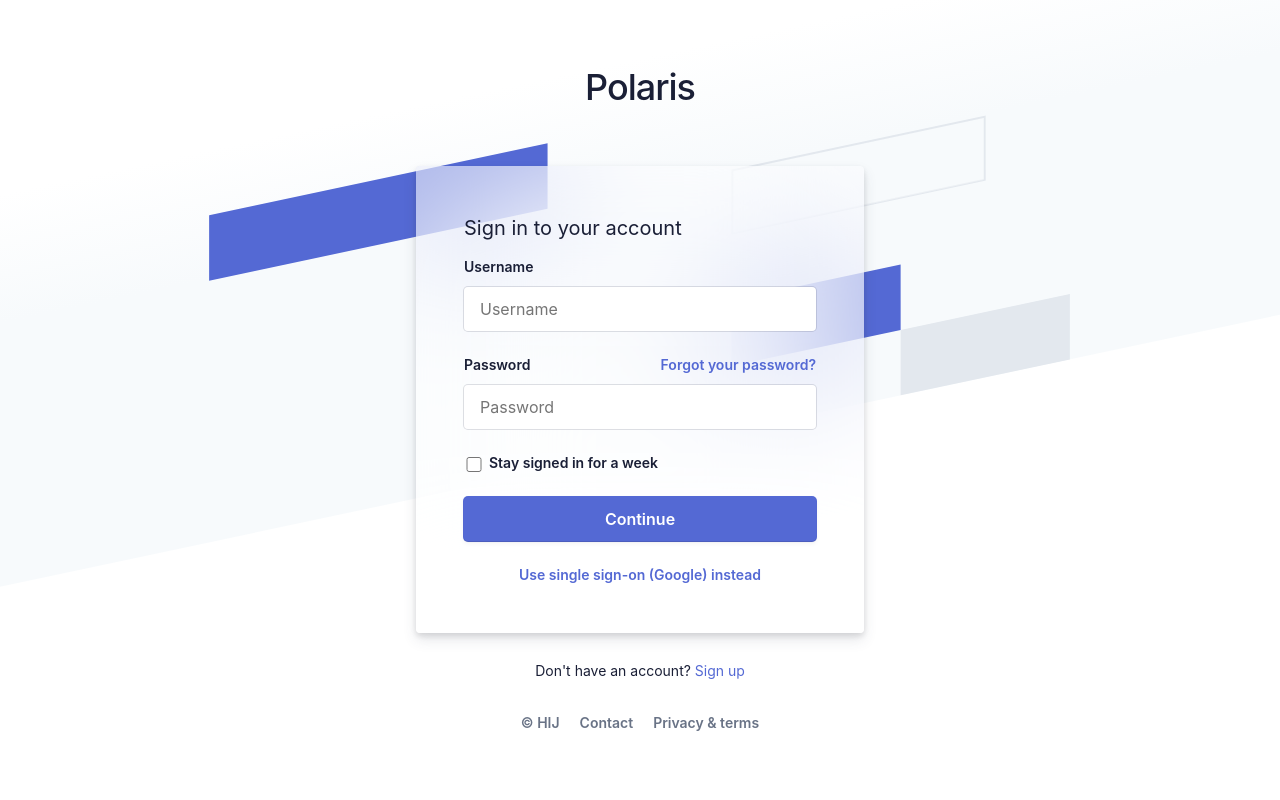
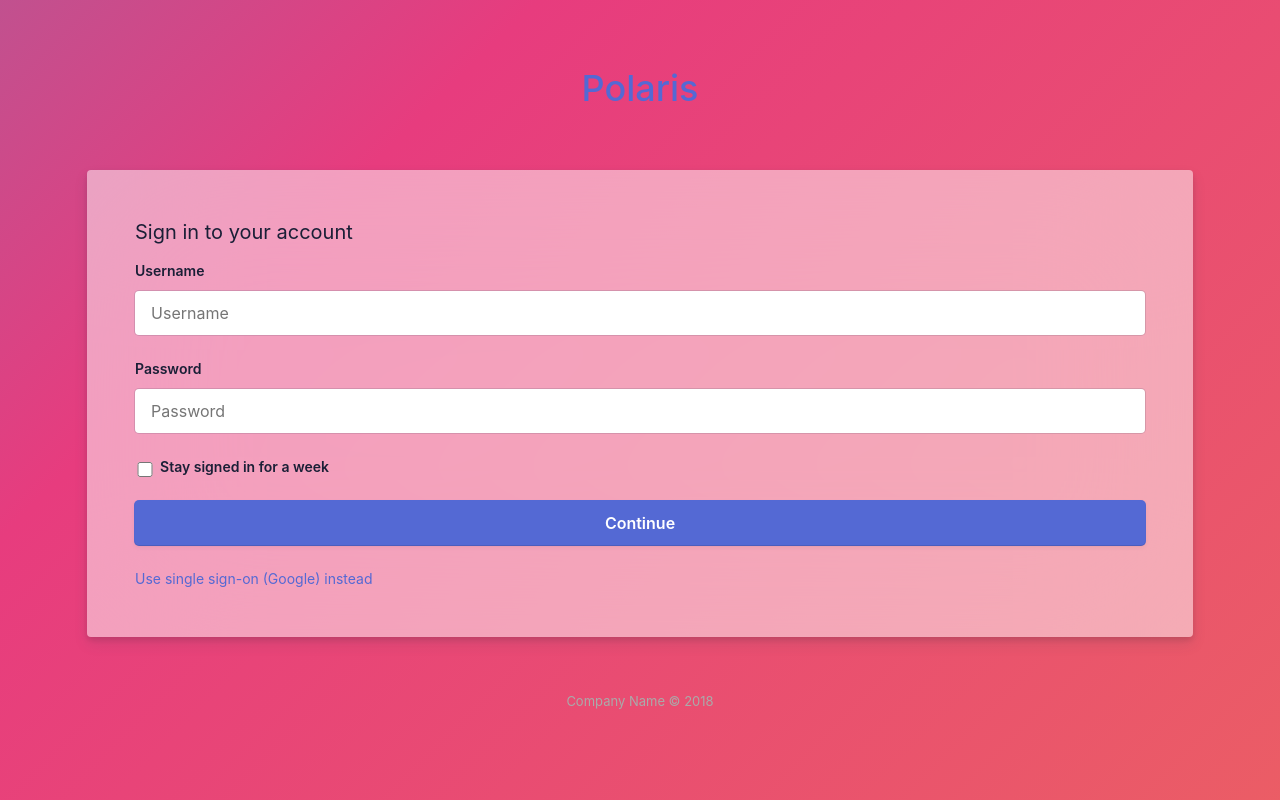
Before and after one commit to husainunwalla/College-Acceptance-Predictor, a Flask app: page /login in a window 1280 px wide. Run offline with Flask 2, Linux system fonts and the light colour scheme; parts of the project's set-up code (start-up, migrations or seed data) failed here and were passed over; some libraries are stand-ins or nearby versions.

Commit message:
ui changes

```diff
--- a/Application/static/styles/base.css
+++ b/Application/static/styles/base.css
@@ -7,153 +7,80 @@
   font-family: -apple-system, BlinkMacSystemFont, Segoe UI, Roboto,
     Helvetica Neue, Ubuntu, sans-serif;
 }
+
+html {
+  height: 100%;
+}
+
 body {
+  background: linear-gradient(-45deg, #ee7752, #e73c7e, #23a6d5, #23d5ab);
+  animation: gradient 15s ease infinite;
+  background-size: 400% 400%;
+  display: flex;
+  flex-direction: column;
   min-height: 100%;
-  background-color: #ffffff;
+  justify-content: center;
 }
-h1 {
-  letter-spacing: -1px;
+@keyframes gradient {
+	0% {
+		background-position: 0% 50%;
+	}
+	50% {
+		background-position: 100% 50%;
+	}
+	100% {
+		background-position: 0% 50%;
+	}
+}
+.title{
+  padding: 2%;
+  color:#5469d4
 }
 a {
   color: #5469d4;
   text-decoration: unset;
 }
-.login-root {
-  background: #fff;
-  display: flex;
-  width: 100%;
-  min-height: 100vh;
-  overflow: hidden;
-}
-.loginbackground {
-  min-height: 692px;
-  position: fixed;
-  bottom: 0;
-  left: 0;
-  right: 0;
-  top: 0;
-  z-index: 0;
-  overflow: hidden;
-}
-.animationRightLeft {
-  animation: animationRightLeft 10s ease-in-out infinite;
-}
-.animationLeftRight {
-  animation: animationLeftRight 10s ease-in-out infinite;
-}
-.tans3s {
-  animation: animationLeftRight 10s ease-in-out infinite;
-}
-.tans4s {
-  animation: animationLeftRight 10s ease-in-out infinite;
-}
 
-@keyframes animationLeftRight {
-  0% {
-    transform: translateX(0px);
-  }
-  50% {
-    transform: translateX(1000px);
-  }
-  100% {
-    transform: translateX(0px);
-  }
-}
-
-@keyframes animationRightLeft {
-  0% {
-    transform: translateX(0px);
-  }
-  50% {
-    transform: translateX(-1000px);
-  }
-  100% {
-    transform: translateX(0px);
-  }
-}
-
-.flex-flex {
-  display: flex;
-}
-.align-center {
-  align-items: center;
-}
-.center-center {
-  align-items: center;
-  justify-content: center;
-}
-.box-root {
-  box-sizing: border-box;
-}
-.flex-direction--column {
-  -ms-flex-direction: column;
-  flex-direction: column;
-}
-.loginbackground-gridContainer {
-  display: -ms-grid;
-  display: grid;
-  -ms-grid-columns: [start] 1fr [left-gutter] (86.6px) [16] [left-gutter] 1fr
-    [end];
-  grid-template-columns: [start] 1fr [left-gutter] repeat(16, 86.6px) [left-gutter] 1fr [end];
-  -ms-grid-rows: [top] 1fr [top-gutter] (64px) [8] [bottom-gutter] 1fr [bottom];
-  grid-template-rows: [top] 1fr [top-gutter] repeat(8, 64px) [bottom-gutter] 1fr [bottom];
-  justify-content: center;
-  margin: 0 -2%;
-  transform: rotate(-12deg) skew(-12deg);
-}
-.box-divider--light-all-2 {
-  box-shadow: inset 0 0 0 2px #e3e8ee;
-}
-.box-background--blue {
-  background-color: #5469d4;
-}
-.box-background--white {
-  background-color: #ffffff;
-}
-.box-background--blue800 {
-  background-color: #212d63;
-}
-.box-background--gray100 {
-  background-color: #e3e8ee;
-}
-.box-background--cyan200 {
-  background-color: #7fd3ed;
-}
 .padding-top--64 {
   padding-top: 64px;
 }
+
 .padding-top--24 {
   padding-top: 24px;
 }
+
 .padding-top--48 {
   padding-top: 48px;
 }
+
 .padding-bottom--24 {
   padding-bottom: 24px;
 }
+
 .padding-bottom--48 {
   padding-bottom: 48px;
 }
+
 .padding-horizontal--48 {
   padding: 48px;
 }
+
 .padding-bottom--15 {
   padding-bottom: 15px;
 }
 
-.flex-justifyContent--center {
-  -ms-flex-pack: center;
-  justify-content: center;
-}
-
 .formbg {
   margin: 0px auto;
-  width: 90%;
+  width: fit-content;
+  min-width: 90%;
   background: rgba(255, 255, 255, 0.5);
   backdrop-filter: blur(75px);
   border-radius: 4px;
   box-shadow: rgba(60, 66, 87, 0.12) 0px 7px 14px 0px,
     rgba(0, 0, 0, 0.12) 0px 3px 6px 0px;
+}
+.formbg-outer {
+  padding: 2%;
 }
 span {
   display: block;
@@ -161,23 +88,15 @@ span {
   line-height: 28px;
   color: #1a1f36;
 }
+
 label {
   margin-bottom: 10px;
 }
-.reset-pass a,
+
 label {
   font-size: 14px;
   font-weight: 600;
   display: block;
-}
-.reset-pass > a {
-  text-align: right;
-  margin-bottom: 10px;
-}
-.grid--50-50 {
-  display: grid;
-  grid-template-columns: 50% 50%;
-  align-items: center;
 }
 
 .field input {
@@ -211,6 +130,7 @@ label {
     rgba(0, 0, 0, 0) 0px 0px 0px 0px, rgba(0, 0, 0, 0) 0px 0px 0px 0px,
     rgba(0, 0, 0, 0) 0px 0px 0px 0px;
 }
+
 input[type="submit"] {
   background-color: rgb(84, 105, 212);
   box-shadow: rgba(0, 0, 0, 0) 0px 0px 0px 0px, rgba(0, 0, 0, 0) 0px 0px 0px 0px,
@@ -221,7 +141,8 @@ input[type="submit"] {
   font-weight: 600;
   cursor: pointer;
 }
-button{
+
+button {
   font-size: 16px;
   line-height: 28px;
   padding: 8px 16px;
@@ -239,14 +160,17 @@ button{
   font-weight: 600;
   transition-duration: 0.4s;
 }
-input[type="submit"]:hover{
+
+input[type="submit"]:hover {
   color: rgb(84, 105, 212);
   background-color: #fff;
 }
-button:hover{
+
+button:hover {
   color: rgb(84, 105, 212);
   background-color: #fff;
 }
+
 .field-checkbox input {
   width: 20px;
   height: 15px;
@@ -254,29 +178,31 @@ button:hover{
   box-shadow: unset;
   min-height: unset;
 }
+
 .field-checkbox label {
   display: flex;
   align-items: center;
   margin: 0;
 }
-a.ssolink {
-  display: block;
-  text-align: center;
-  font-weight: 600;
-}
-.footer-link span {
-  font-size: 14px;
-  text-align: center;
-}
-.listing a {
-  color: #697386;
-  font-weight: 600;
-  margin: 0 10px;
-}
+
 .modal-backdrop {
   background: rgba(255, 255, 255, 0.5);
   backdrop-filter: blur(10px);
 }
-.modal-backdrop.in{
+
+.modal-backdrop.in {
   opacity: 1 !important;
 }
+.footer-basic {
+  margin-top: auto;
+  padding: 40px 0;
+  color: #4b4c4d;
+}
+
+.footer-basic .copyright {
+  margin-top: 15px;
+  text-align: center;
+  font-size: 13px;
+  color: #aaa;
+  margin-bottom: 0;
+}
--- a/Application/templates/base.html
+++ b/Application/templates/base.html
@@ -34,53 +34,16 @@
 
         </div>
     </div>
-
-    <div class="login-root">
-        <div class="box-root flex-flex flex-direction--column" style="min-height: 100vh;flex-grow: 1;">
-            <div class="loginbackground box-background--white padding-top--64">
-                <div class="loginbackground-gridContainer">
-                    <div class="box-root flex-flex" style="grid-area: top / start / 8 / end;">
-                        <div class="box-root"
-                            style="background-image: linear-gradient(white 0%, rgb(247, 250, 252) 33%); flex-grow: 1;">
-                        </div>
-                    </div>
-                    <div class="box-root flex-flex" style="grid-area: 4 / 2 / auto / 5;">
-                        <div class="box-root box-divider--light-all-2 animationLeftRight tans3s" style="flex-grow: 1;">
-                        </div>
-                    </div>
-                    <div class="box-root flex-flex" style="grid-area: 6 / start / auto / 4;">
-                        <div class="box-root box-background--blue animationLeftRight" style="flex-grow: 1;"></div>
-                    </div>
-                    <div class="box-root flex-flex" style="grid-area: 7 / 4 / auto / 6;">
-                        <div class="box-root box-background--gray100 animationLeftRight tans3s" style="flex-grow: 1;">
-                        </div>
-                    </div>
-                    <div class="box-root flex-flex" style="grid-area: 2 / 15 / auto / end;">
-                        <div class="box-root box-background--cyan200 animationRightLeft tans4s" style="flex-grow: 1;">
-                        </div>
-                    </div>
-                    <div class="box-root flex-flex" style="grid-area: 3 / 14 / auto / end;">
-                        <div class="box-root box-background--blue animationRightLeft" style="flex-grow: 1;"></div>
-                    </div>
-                    <div class="box-root flex-flex" style="grid-area: 4 / 17 / auto / 20;">
-                        <div class="box-root box-background--gray100 animationRightLeft tans4s" style="flex-grow: 1;">
-                        </div>
-                    </div>
-                    <div class="box-root flex-flex" style="grid-area: 5 / 14 / auto / 17;">
-                        <div class="box-root box-divider--light-all-2 animationRightLeft tans3s" style="flex-grow: 1;">
-                        </div>
-                    </div>
-                </div>
-            </div>
-            <div class="box-root padding-top--24 flex-flex flex-direction--column" style="flex-grow: 1; z-index: 9;">
-                <div class="box-root padding-top--24 padding-bottom--48 flex-flex flex-justifyContent--center">
-                    <h1>Polaris</h1>
-                </div>
-                {% block content %}{% endblock %}
-                {% block scripts %}
-                {% endblock %}
-            </div>
-        </div>
+    <div class="title">
+        <h1 style="text-align: center;">Polaris</h1>
+    </div>
+    {% block content %}{% endblock %}
+    {% block scripts %}
+    {% endblock %}
+    <div class="footer-basic">
+        <footer>
+            <p class="copyright">Company Name © 2018</p>
+        </footer>
     </div>
 </body>
 
--- a/Application/templates/home.html
+++ b/Application/templates/home.html
@@ -1,7 +1,7 @@
 {% extends "base.html" %}
 {% block content %}
 <div class="formbg-outer">
-    <div class="formbg" style="width: 100%;max-width: 448px;">
+    <div class="formbg">
         <div class="formbg-inner padding-horizontal--48">
             <span class="padding-bottom--15">Hi {{g.user.username}}, Choose your Option</span>
             <form id="home" method="post">
@@ -9,7 +9,7 @@
                     <div class="field padding-bottom--24">
                         <input type="submit" name="Form" value="Go to Form">
                     </div>
-                    <div class="field padding-bottom--24">
+                    <div class="field">
                         <input type="submit" name="Form" value="Go to Personality test">
                     </div>
                 </div>
--- a/Application/templates/login.html
+++ b/Application/templates/login.html
@@ -12,9 +12,6 @@
         <div class="field padding-bottom--24">
           <div class="grid--50-50">
             <label for="password">Password</label>
-            <div class="reset-pass">
-              <a href="#" onclick="showAlert('Feature')">Forgot your password?</a>
-            </div>
           </div>
           <input class="input" type="password" name="password" placeholder="Password">
         </div>
@@ -32,13 +29,4 @@
       </form>
     </div>
   </div>
-  <div class="footer-link padding-top--24">
-    <span>Don't have an account? <a href="" onclick="showAlert('Sign Up feature')">Sign up</a></span>
-    <div class="listing padding-top--24 padding-bottom--24 flex-flex center-center">
-      <span><a href="#">© HIJ</a></span>
-      <span><a href="#">Contact</a></span>
-      <span><a href="#">Privacy & terms</a></span>
-    </div>
-  </div>
-</div>
-{% endblock %}
+  {% endblock %}
```
Also changed, not shown: Application/templates/form.html (+0 -7 lines).
